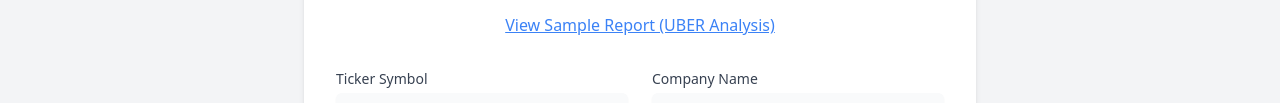
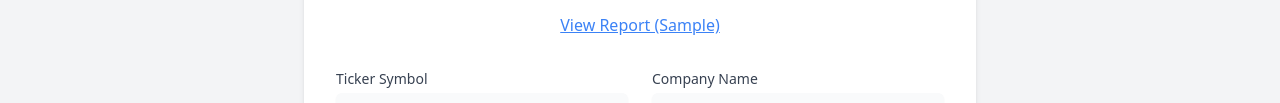
Before and after one commit to chauhanyash000/fintech-ai, a plain HTML site: page templates/index.html in a window 1280 px wide. Shown: the part 339-442 px from the top of the page. Drawn offline with nearby package versions, Linux system fonts and the light colour scheme.

Commit message:
Update index.html

```diff
--- a/templates/index.html
+++ b/templates/index.html
@@ -160,7 +160,7 @@
                 <a href="https://stockanalysish-735704923712.us-central1.run.app/download/UBER"
                    class="inline-block mt-4 text-blue-500 hover:text-blue-600 underline"
                    target="_blank">
-                    View Sample Report (UBER Analysis)
+                    View Report (Sample)
                 </a>
             </div>
 
```
